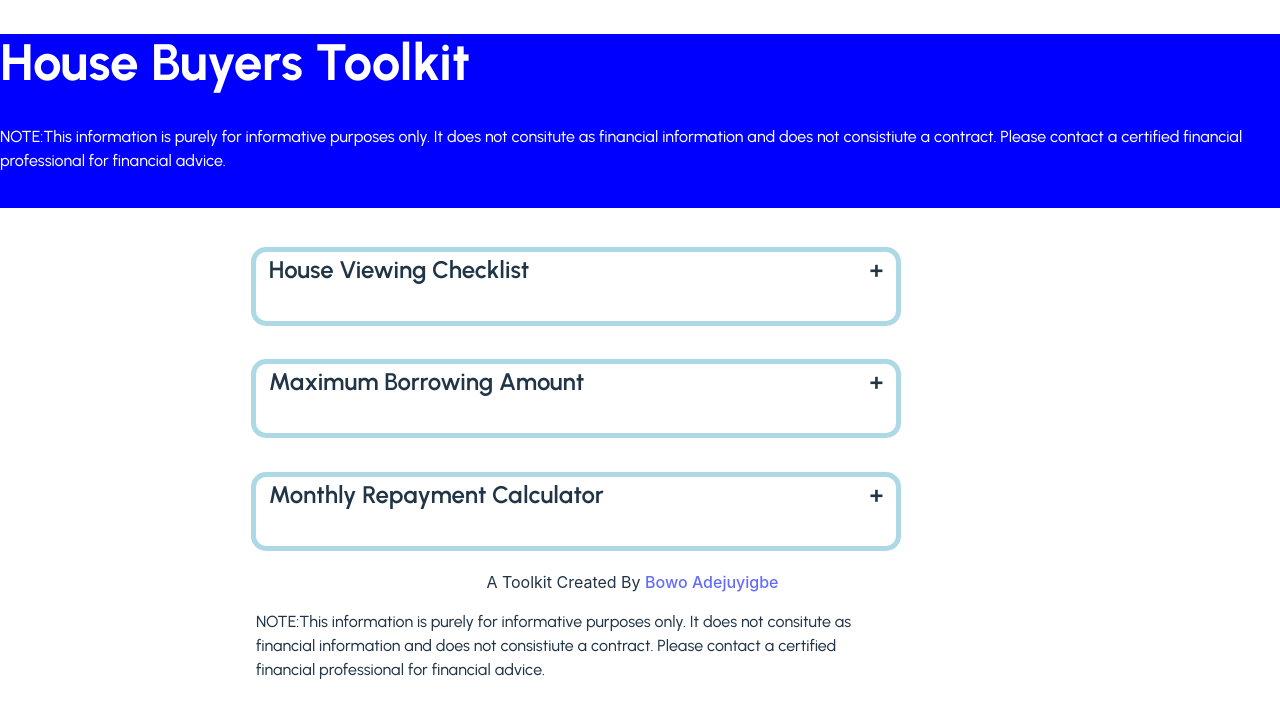
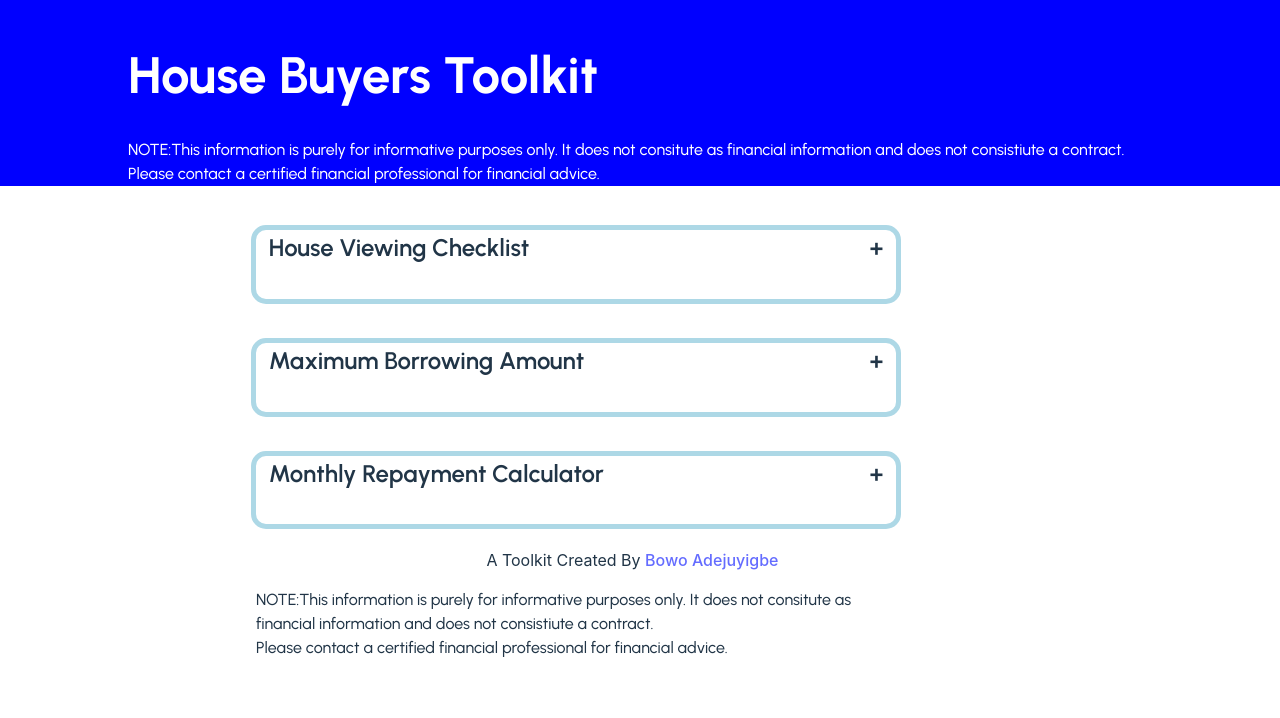
Before and after one commit to bowoadej/house-buyers-toolkit, a React (Vite) app in the folder house-buyers-toolkit/: page / in a window 1280 px wide. Shown: the top 718 px of the page. Built offline with nearby package versions, Linux system fonts and the light colour scheme.

Commit message:
updates to CSS

```diff
--- a/house-buyers-toolkit/src/App.css
+++ b/house-buyers-toolkit/src/App.css
@@ -9,13 +9,16 @@ body {
   width: 100vw;
   height: 12vw;
   padding-bottom: 20px;
+  padding-left: 10%;
+  padding-top: 1%;
 }
 
 
 .content {
   width: 50vw;
-  height: 30vw;
+  min-height: 30vw;
   margin-left: 20%;
+  margin-top: 0;
 }
 
 
--- a/house-buyers-toolkit/src/components/Disclaimer.tsx
+++ b/house-buyers-toolkit/src/components/Disclaimer.tsx
@@ -1,5 +1,5 @@
 export default function Disclaimer() {
     return (
-        <p>NOTE:This information is purely for informative purposes only. It does not consitute as financial information and does not consistiute a contract. Please contact a certified financial professional for financial advice.</p>
+        <p>NOTE:This information is purely for informative purposes only. It does not consitute as financial information and does not consistiute a contract. <br></br> Please contact a certified financial professional for financial advice.</p>
     )
 }
--- a/house-buyers-toolkit/src/components/MaximumBorrowingAmount.tsx
+++ b/house-buyers-toolkit/src/components/MaximumBorrowingAmount.tsx
@@ -59,8 +59,9 @@ export default function MaximumBorrowingAmount() {
     };
 
     return (
-        <div className="accordion-maximum-borrowing-amount" onClick={() => toggleActive()}>
-            <div className="accordion-item-maximum-borrowing-amount" ><h2>Maximum Borrowing Amount <div className='accordion-icon'>{isActive ? '-' : '+'}</div></h2>
+        <div className="accordion-maximum-borrowing-amount" >
+            <div className="accordion-item-maximum-borrowing-amount" >
+                <div className='accordion-title' onClick={() => toggleActive()}><h2>Maximum Borrowing Amount <div className='accordion-icon'>{isActive ? '-' : '+'}</div></h2></div>
                 {isActive &&
                     <div className='maximum-borrowing-amount-calculator'>
                         <div className='maximum-borrowing-amount'>
--- a/house-buyers-toolkit/src/components/MonthlyRepaymentCalculator.tsx
+++ b/house-buyers-toolkit/src/components/MonthlyRepaymentCalculator.tsx
@@ -36,8 +36,8 @@ export default function MonthlyRepaymentCalculator() {
     };
 
     return (
-        <div className="accordion-monthly-repayment-calculator" onClick={() => toggleActive()}>
-            <div className="monthly-repayment-accordion-title"><h2>Monthly Repayment Calculator<div className='accordion-icon'>{isActive ? '-' : '+'}</div></h2></div>
+        <div className="accordion-monthly-repayment-calculator" >
+            <div className="monthly-repayment-accordion-title" onClick={() => toggleActive()}><h2>Monthly Repayment Calculator<div className='accordion-icon'>{isActive ? '-' : '+'}</div></h2></div>
             {isActive &&
                 <div className="monthly-repayment-calculator" id="monthly-repayment-calculator">
                     <div id="calculator">
--- a/house-buyers-toolkit/src/components/ViewingChecklist.tsx
+++ b/house-buyers-toolkit/src/components/ViewingChecklist.tsx
@@ -3,6 +3,8 @@ import { useState } from "react";
 export default function ViewingChecklist() {
 
     const [isActive, setIsActive] = useState(false);
+
+    const divElement = document.getElementById("accordion-item-viewing-checklist");
 
     function toggleActive() {
         if (isActive) {
@@ -13,10 +15,12 @@ export default function ViewingChecklist() {
     };
 
     return (
-        <div className="accordion-viewing-checklist" onClick={() => toggleActive()}>
-            <div className="accordion-item-viewing-checklist"><h2>House Viewing Checklist<div className="accordion-icon">{isActive ? '-' : '+'}</div></h2>
+        <div className="accordion-viewing-checklist">
+            <div className="accordion-item-viewing-checklist" id="accordion-item-viewing-checklist">
+                <div className="accordion-title" onClick={() => toggleActive()}><h2>House Viewing Checklist<div className="accordion-icon">{isActive ? '-' : '+'}</div></h2></div>
                 {isActive &&
-                    <div className="viewing-checklist" id="viewing-checklist">
+                    <div className="viewing-checklist" id="viewing-checklist" >
+
                         <div className="checklist" id="ViewingChecklist">
                             <div id="section-1">
                                 <h3>Section 1: Exterior</h3>
--- a/house-buyers-toolkit/src/index.css
+++ b/house-buyers-toolkit/src/index.css
@@ -25,7 +25,6 @@ a:hover {
 
 body {
   margin: 0;
-  display: flex;
   min-width: 320px;
   min-height: 100vh;
 }
```
